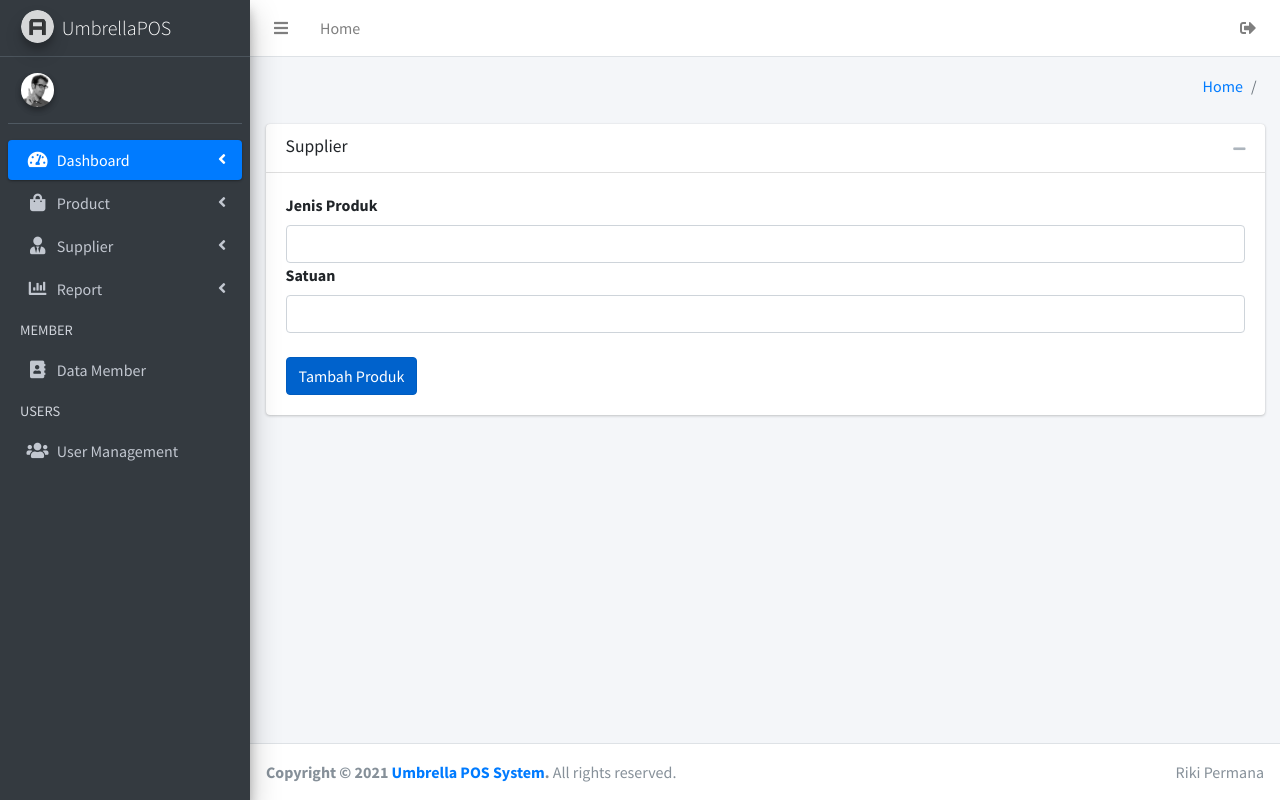
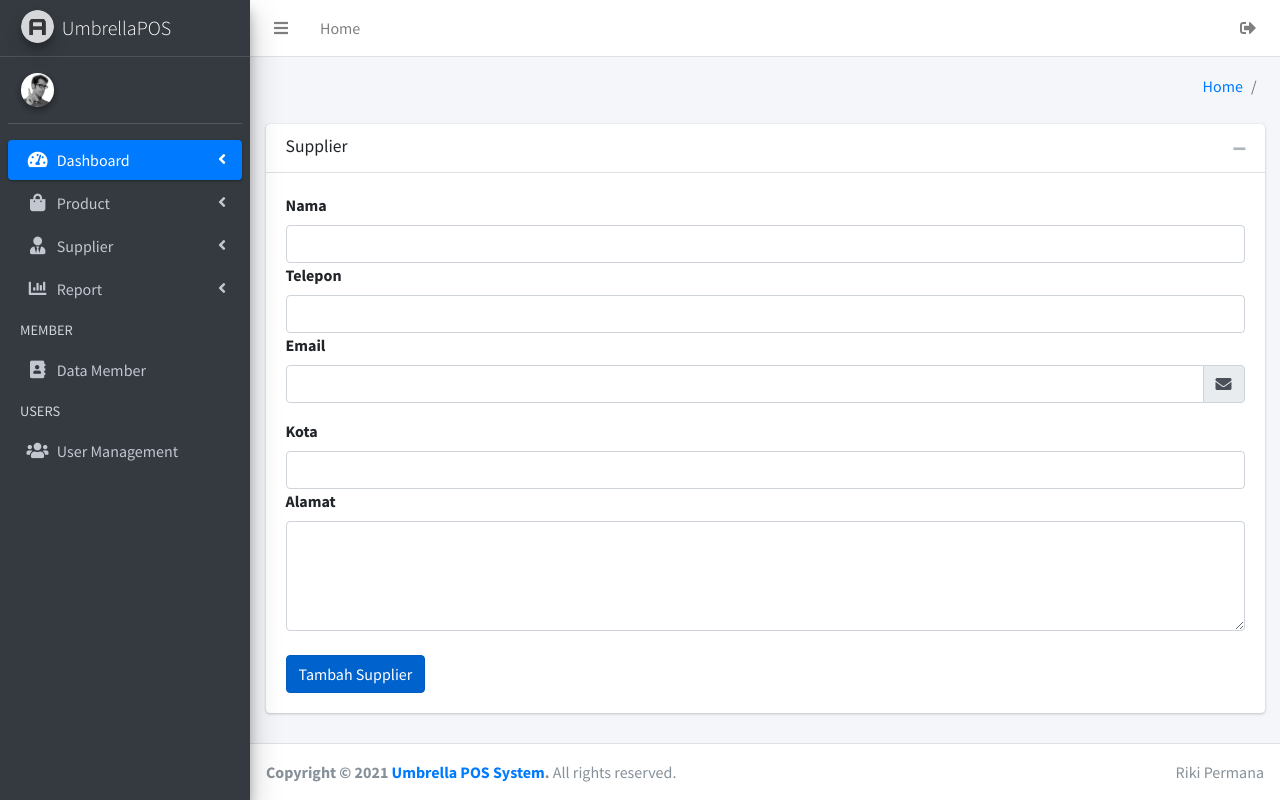
Before and after one commit to arwahdevops/umbrellapos, a Flask app: template app/templates/supplier/add_supplier.html in a window 1280 px wide. Run offline with Flask 2, Linux system fonts and the light colour scheme; the template is opened without the code that fills it, so the values that code supplies are empty; parts of the project's set-up code (start-up, migrations or seed data) failed here and were passed over; some libraries are stand-ins or nearby versions.

Commit message:
create add supplier

```diff
--- a/app/templates/supplier/add_supplier.html
+++ b/app/templates/supplier/add_supplier.html
@@ -22,12 +22,25 @@
               <div class="col" posisi="kiri">
                 <form method="post" enctype="multipart/form-data">
                   <div>
-                    <label>Jenis Produk</label>
-                    <input class="form-control" type="text" name="jenis" required>
-                    <label>Satuan</label>
-                    <input class="form-control" type="text" name="satuan" required>
+                    <label>Nama</label>
+                    <input class="form-control" type="text" name="name" required>
+                    <label>Telepon</label>
+                    <input class="form-control" type="text" name="phone" required>
+                    <label>Email</label>
+                    <div class="input-group mb-3">
+                      <input type="email" class="form-control" name="email">
+                      <div class="input-group-append">
+                        <div class="input-group-text">
+                          <span class="fas fa-envelope"></span>
+                        </div>
+                      </div>
+                    </div>
+                    <label>Kota</label>
+                    <input class="form-control" type="text" name="city" required>
+                    <label>Alamat</label>
+                    <textarea class="form-control" rows="4" name="address" required></textarea>
                     <br>
-                    <input type="submit" value="Tambah Produk" class="btn btn-primary active">
+                    <input type="submit" value="Tambah Supplier" class="btn btn-primary active">
                   </div>
               </div>
 
```
Also changed, not shown: app/supplier.py (+19 -1 lines), app/templates/supplier/supplier.html (+5 -5 lines).
